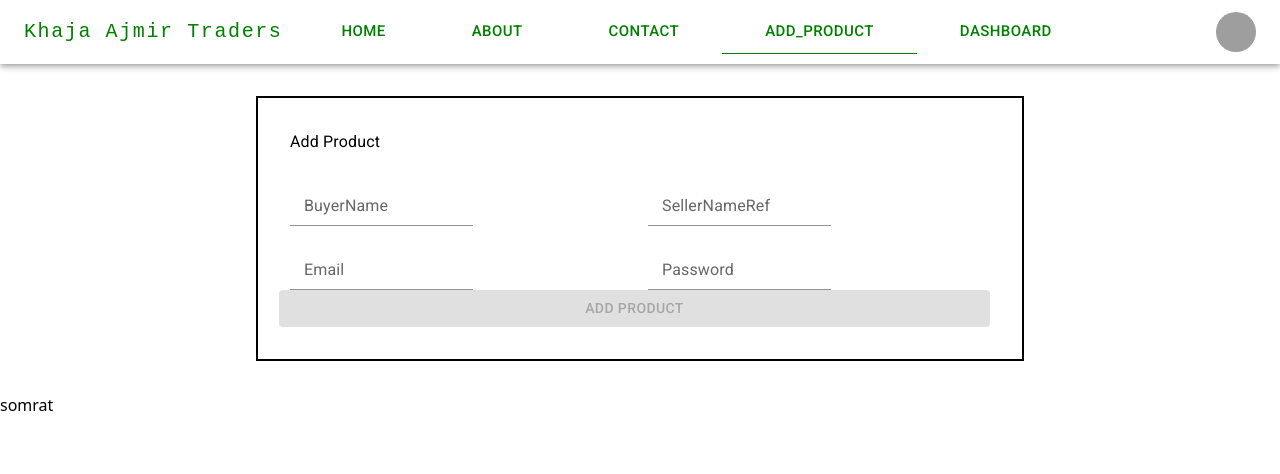
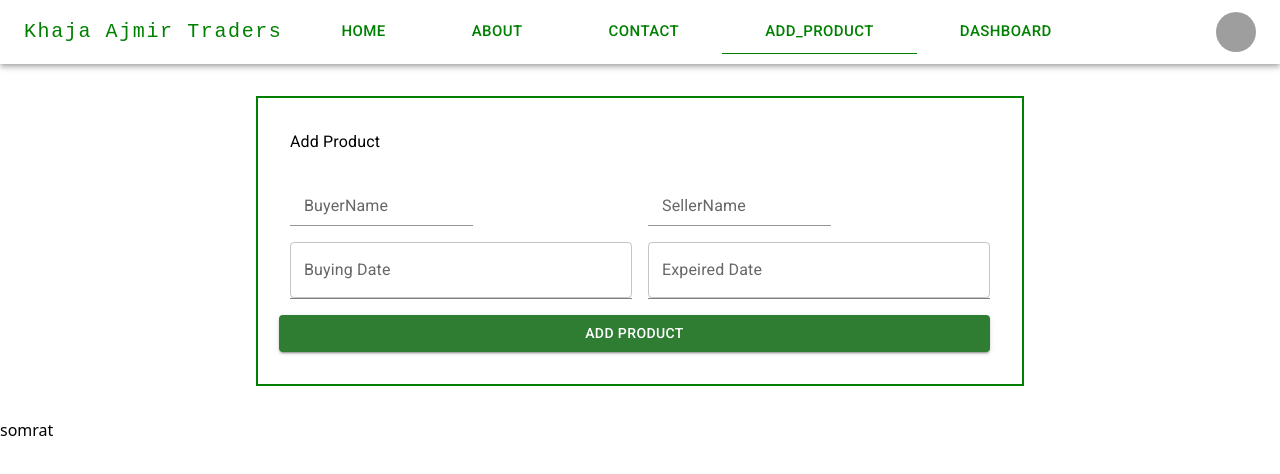
Before and after one commit to 123Somrat/Tradding_platform, a React (Vite) app: page /Add_Product in a window 1280 px wide. Shown: the top 474 px of the page. Built offline with nearby package versions, Linux system fonts and the light colour scheme; grey boxes are pictures that could not be loaded.

Commit message:
Add validation in date

```diff
--- a/package.json
+++ b/package.json
@@ -17,7 +17,9 @@
     "@mui/icons-material": "^5.16.6",
     "@mui/material": "^5.16.6",
     "@mui/styled-engine-sc": "^6.0.0-alpha.18",
+    "@mui/x-date-pickers": "^7.12.0",
     "@reduxjs/toolkit": "^2.2.7",
+    "dayjs": "^1.11.12",
     "localforage": "^1.10.0",
     "match-sorter": "^6.3.4",
     "react": "^18.3.1",
--- a/src/Pages/addProduct/AddProduct.tsx
+++ b/src/Pages/addProduct/AddProduct.tsx
@@ -1,19 +1,24 @@
-import { FormControl, Grid, Typography } from "@mui/material";
-import { Input } from "@mui/material";
-import { InputLabel } from "@mui/material";
+import {
+  FormControl,
+  Grid,
+  Typography,
+  Input,
+  InputLabel,
+  Button,
+} from "@mui/material";
 import Box from "@mui/material/Box";
-import { Button } from "@mui/material";
 import { useForm, Controller, SubmitHandler } from "react-hook-form";
 import { zodResolver } from "@hookform/resolvers/zod";
 import addProductSchema from "../../schema/addProductSchemaForZod/addProductSchemaForZod";
 import { useEffect, useRef } from "react";
+import { DatePicker } from "@mui/x-date-pickers/DatePicker";
 
 // Input value type
 type IFormInput = {
   buyerName: string;
-  fromBoughtSellerName: string;
-  email: string;
-  password: string;
+  sellerName: string;
+  buyingDate: Date | "";
+  expiredDate: Date | "";
 };
 
 export default function AddProduct() {
@@ -21,44 +26,41 @@ export default function AddProduct() {
     control,
     handleSubmit,
     reset,
-    setFocus,
-    formState: { errors, isValid },
+    formState: { errors },
   } = useForm<IFormInput>({
     defaultValues: {
       buyerName: "",
-      fromBoughtSellerName: "",
-      email: "",
-      password: "",
+      sellerName: "",
+      buyingDate: "",
+      expiredDate: "",
     },
     resolver: zodResolver(addProductSchema),
   });
   const buyerNameRef = useRef<HTMLInputElement>(null);
-  const fromBoughtSellerNameRef = useRef<HTMLInputElement>(null);
-  const emailRef = useRef<HTMLInputElement>(null);
-  const passwordRef = useRef<HTMLInputElement>(null);
+  const sellerNameRef = useRef<HTMLInputElement>(null);
+  const buyingDateRef = useRef<HTMLInputElement>(null);
+  const expiredDateRef = useRef<HTMLInputElement>(null);
 
   // Focusing the error field where error is occured
   useEffect(() => {
     if (errors.buyerName) {
       buyerNameRef.current?.focus();
-    } else if (errors.fromBoughtSellerName) {
-      fromBoughtSellerNameRef.current?.focus();
-    } else if (errors.email) {
-      emailRef.current?.focus();
-    } else if (errors.password) {
-      passwordRef.current?.focus();
+    } else if (errors.sellerName) {
+      sellerNameRef.current?.focus();
+    } else if (errors.buyingDate) {
+      buyingDateRef.current?.focus();
+    } else if (errors.expiredDate) {
+      expiredDateRef.current?.focus();
     }
   }, [errors]);
 
   // submit handler
   const submit: SubmitHandler<IFormInput> = (data) => {
     console.log(data);
-
+    console.log(typeof data.buyingDate);
     reset();
-    setFocus("email");
   };
-
-  console.log(isValid);
+  console.log(errors);
   return (
     <Box
       sx={{
@@ -66,7 +68,7 @@ export default function AddProduct() {
         my: 4,
         p: 4,
         border: 2,
-        borderColor: "green.300",
+        borderColor: "green",
         width: { xs: "90%", md: "60%" },
       }}
     >
@@ -76,7 +78,15 @@ export default function AddProduct() {
       <Box
         component="form"
         sx={{
-          "& .MuiTextField-root": { m: 2, width: "45ch" },
+          "& .MuiTextField-root": {
+            mb: 2,
+            width: "auto",
+            borderBottom: "1px solid grey",
+          },
+          "& .css-1d3z3hw-MuiOutlinedInput-notchedOutline": {
+            border: "none",
+            margin: "0px",
+          },
         }}
         noValidate
         autoComplete="off"
@@ -118,32 +128,32 @@ export default function AddProduct() {
           </Grid>
 
           <Grid item xs={12} md={6}>
-            <FormControl color="success" error={!!errors.fromBoughtSellerName}>
+            <FormControl color="success" error={!!errors.sellerName}>
               <InputLabel
-                htmlFor="fromBoughtSellerName"
+                htmlFor="SellerName"
                 color="success"
-                error={!!errors.fromBoughtSellerName}
+                error={!!errors.sellerName}
               >
-                SellerNameRef
+                SellerName
               </InputLabel>
               <Controller
-                name="fromBoughtSellerName"
+                name="sellerName"
                 control={control}
                 render={({ field }) => (
                   <Input
-                    id="fromBoughtSellerName"
+                    id="sellerName"
                     aria-describedby="my-helper-text"
                     className="min-w-64 md:w-52 xl:w-96 mb-8 "
                     {...field}
-                    inputRef={fromBoughtSellerNameRef}
+                    inputRef={sellerNameRef}
                   />
                 )}
               />
             </FormControl>
             <p>
-              {errors.fromBoughtSellerName ? (
+              {errors.sellerName ? (
                 <span className="text-red-500 text-xs md:text-sm">
-                  {errors.fromBoughtSellerName.message}
+                  {errors.sellerName.message}
                 </span>
               ) : (
                 ""
@@ -151,32 +161,42 @@ export default function AddProduct() {
             </p>
           </Grid>
           <Grid item xs={12} md={6}>
-            <FormControl color="success" error={!!errors.email}>
+            <FormControl color="success" error={!!errors.buyingDate} fullWidth>
               <InputLabel
-                htmlFor="email"
+                htmlFor="buyingDate"
                 color="success"
-                error={!!errors.email}
-              >
-                Email
-              </InputLabel>
+                error={!!errors.buyingDate}
+              ></InputLabel>
               <Controller
-                name="email"
+                name="buyingDate"
                 control={control}
                 render={({ field }) => (
-                  <Input
-                    id="email"
-                    aria-describedby="my-helper-text"
-                    className="min-w-64 md:w-52 xl:w-96 mb-8 "
-                    {...field}
-                    inputRef={emailRef}
+                  <DatePicker
+                    label="Buying Date"
+                    disablePast
+                    formatDensity="spacious"
+                    disableHighlightToday
+                    displayWeekNumber
+                    onChange={(date) =>
+                      field.onChange(date?.format("YYYY-MM-DD"))
+                    }
+                    inputRef={buyingDateRef}
+                    slotProps={{
+                      openPickerIcon: { fontSize: "medium" },
+                      openPickerButton: { color: "success" },
+                      textField: {
+                        focused: false,
+                        color: "success",
+                      },
+                    }}
                   />
                 )}
               />
             </FormControl>
             <p>
-              {errors.email ? (
+              {errors.buyingDate ? (
                 <span className="text-red-500 text-xs md:text-sm md:mb-8 block">
-                  {errors.email.message}
+                  {errors.buyingDate.message}
                 </span>
               ) : (
                 ""
@@ -184,41 +204,50 @@ export default function AddProduct() {
             </p>
           </Grid>
           <Grid item xs={12} md={6}>
-            <FormControl color="success" error={!!errors.password}>
+            <FormControl color="success" error={!!errors.expiredDate} fullWidth>
               <InputLabel
-                htmlFor="password"
+                htmlFor="expeiredDate"
                 color="success"
-                error={!!errors.password}
-              >
-                Password
-              </InputLabel>
+                error={!!errors.expiredDate}
+              ></InputLabel>
               <Controller
-                name="password"
+                name="expiredDate"
                 control={control}
                 render={({ field }) => (
-                  <Input
-                    id="password"
-                    aria-describedby="my-helper-text"
-                    className="min-w-64 md:w-52 xl:w-96 mb-8 "
-                    {...field}
-                    inputRef={passwordRef}
+                  <DatePicker
+                    label="Expeired Date"
+                    disablePast
+                    formatDensity="spacious"
+                    disableHighlightToday
+                    displayWeekNumber
+                    onChange={(date) =>
+                      field.onChange(date?.format("YYYY-MM-DD"))
+                    }
+                    inputRef={expiredDateRef}
+                    slotProps={{
+                      openPickerIcon: { fontSize: "medium" },
+                      openPickerButton: { color: "success" },
+                      textField: {
+                        focused: false,
+                        color: "success",
+                      },
+                    }}
                   />
                 )}
               />
             </FormControl>
             <p>
-              {errors.password ? (
+              {errors.expiredDate ? (
                 <span className="text-red-500 text-xs md:text-sm md:mb-8 block">
-                  {errors.password.message}
+                  {errors.expiredDate.message}
                 </span>
               ) : (
                 ""
               )}
             </p>
           </Grid>
-
           <Button
-            disabled={!isValid}
+            //disabled={!isValid}
             type="submit"
             fullWidth
             style={{ marginLeft: "5px" }}
--- a/src/index.css
+++ b/src/index.css
@@ -7,3 +7,6 @@
 a.active{
    border-bottom: 1px solid green;
 }
+.customWidth{
+    width: 200px;
+}
--- a/src/schema/addProductSchemaForZod/addProductSchemaForZod.ts
+++ b/src/schema/addProductSchemaForZod/addProductSchemaForZod.ts
@@ -1,22 +1,41 @@
 import z from "zod";
-// Input value type
 
-const addProductSchema= z.object({
-  firstName: z.string({
-    required_error: "FirstName is required",
-    invalid_type_error: "FirstName must be a string",
-  }).min(5,"Firstname Must be 5 or more characters long"),
-  lastName: z.string({
-    required_error: "LastName is required",
-    invalid_type_error: "LastName must be a string",
-  }).min(5,"LastName Must be 5 or more characters long"),
-  email: z
-    .string({ required_error: "Email is requiored" })
-    .email({ message: "Invalid email address" }),
-  password: z
-    .string({ required_error: "Password is required" })
-    .min(8, { message: "Your password needs to be at least 8 characters" })
-    .max(15, { message: "Must be 15 or fewer characters long" }),
-});
+const addProductSchema = z
+  .object({
+    buyerName: z
+      .string({
+        required_error: "FirstName is required",
+        invalid_type_error: "FirstName must be a string",
+      })
+      .min(5, "Firstname Must be 5 or more characters long"),
+    sellerName: z
+      .string({
+        required_error: "LastName is required",
+        invalid_type_error: "LastName must be a string",
+      })
+      .min(5, "LastName Must be 5 or more characters long"),
+    buyingDate: z.string().date("Buying Date is required"),
+    expiredDate: z
+      .string({
+        required_error: "Expired date is required",
+        invalid_type_error: "Expired date must be a date",
+      })
+      .date("Expired Date is required"),
+  })
+  .refine(
+    (data) => {
+      const buyingDate = Date.parse(data.buyingDate);
+      const expiredDate = Date.parse(data.expiredDate);
+
+      if (buyingDate >= expiredDate) {
+        return false;
+      }
+      return true;
+    },
+    {
+      message: "Expired date must be later than buying date",
+      path: ["expiredDate"], // Adjust the error path as needed
+    }
+  );
 
 export default addProductSchema;
```
Also changed, not shown: src/main.tsx (+5 -2 lines), 1 other file (tests, documents, lock files or other folders).
